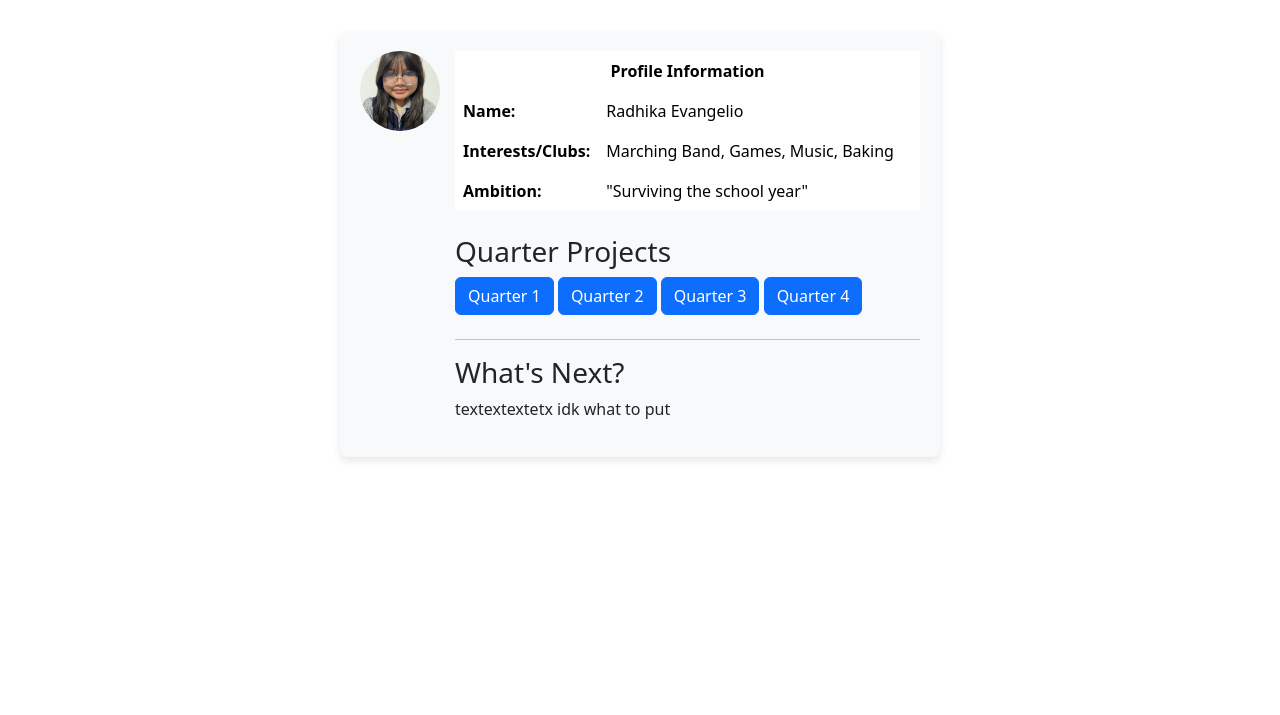
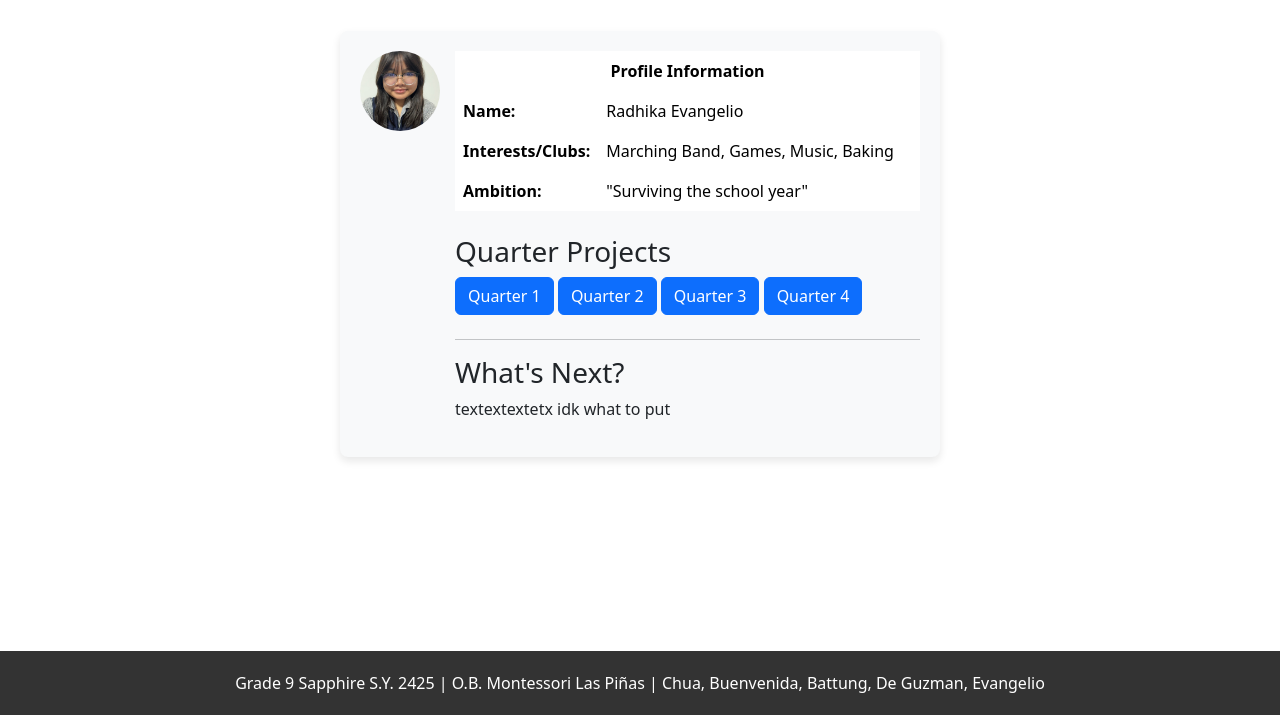
Before and after one commit to RADical02/LP_ICT9Sapphire_Q4Project_GroupNumber-2_Chua-Buenvenida-Battung-De-Guzman-Evangelio, a plain HTML site: page mainpage.html in a window 1280 px wide. Shown: the part 85-800 px from the top of the page. Drawn offline with nearby package versions, Linux system fonts and the light colour scheme.

Commit message:
Update mainpage.html

```diff
--- a/mainpage.html
+++ b/mainpage.html
@@ -33,6 +33,16 @@
 
         .table th {
             width: 30%;
+        }
+
+        .footer {
+            background-color: #333;
+            color: #fff;
+            padding: 20px;
+            text-align: center;
+            position: fixed;
+            width: 100%;
+            bottom: 0;
         }
     </style>
 </head>
@@ -97,7 +107,11 @@
             </div>
         </div>
     </div>
-
+<div>
+    <footer class="footer">
+        Grade 9 Sapphire S.Y. 2425 | O.B. Montessori Las Piñas | Chua, Buenvenida, Battung, De Guzman, Evangelio
+    </footer>
+</div>
 
 </body>
 </html>
```
